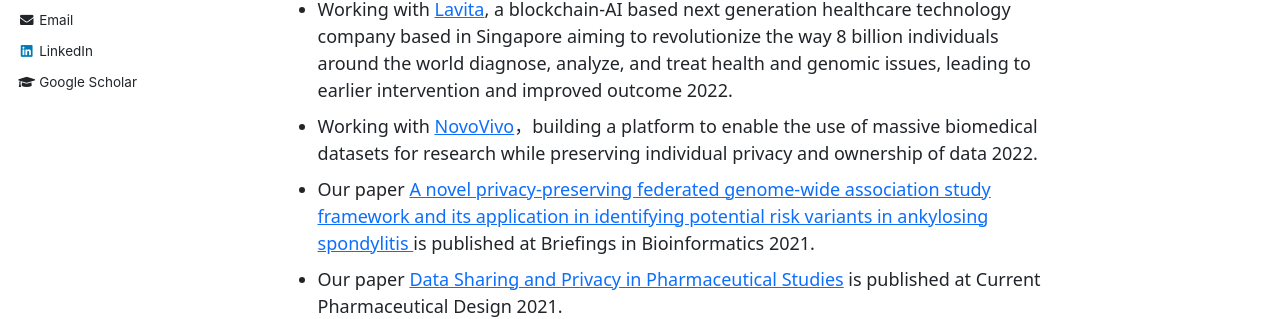
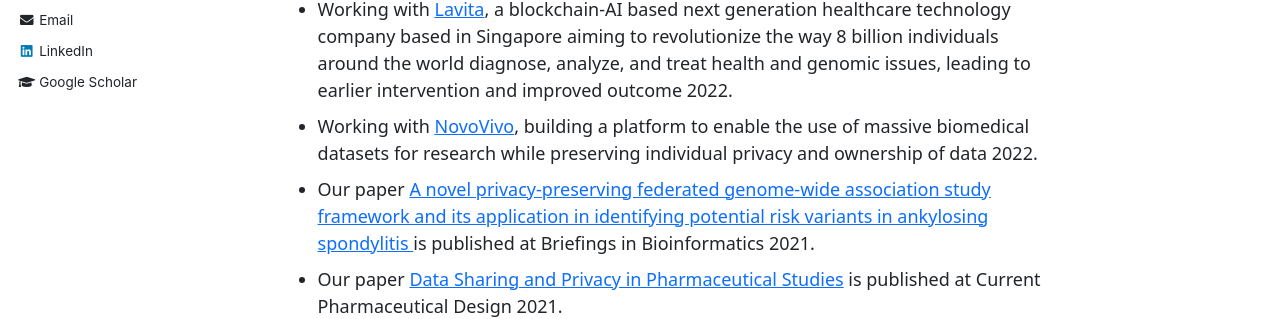
Before and after one commit to edwarddou2020/edwarddou2020.github.io, a Jekyll site: the page built from _pages/about.md, in a window 1280 px wide and 968 px high. Shown: the part 441-760 px from the top of the window. Built offline with Jekyll 4.4.1, drawn with Linux system fonts in a browser that asks for light colours.

```diff
--- a/_pages/about.md
+++ b/_pages/about.md
@@ -15,6 +15,6 @@ I received my Ph.D. in Computer Engineering at the New Jersey Institute of Techn
 
 ### News & updates
 * Working with [Lavita](https://www.lavita.ai/), a blockchain-AI based next generation healthcare technology company based in Singapore aiming to revolutionize the way 8 billion individuals around the world diagnose, analyze, and treat health and genomic issues, leading to earlier intervention and improved outcome 2022.
-* Working with [NovoVivo](http://www.novovivo.io/)，building a platform to enable the use of massive biomedical datasets for research while preserving individual privacy and ownership of data 2022.
+* Working with [NovoVivo](http://www.novovivo.io/), building a platform to enable the use of massive biomedical datasets for research while preserving individual privacy and ownership of data 2022.
 * Our paper [A novel privacy-preserving federated genome-wide association study framework and its application in identifying potential risk variants in ankylosing spondylitis ](https://academic.oup.com/bib/article-abstract/22/3/bbaa090/5860679) is published at Briefings in Bioinformatics 2021.
 * Our paper [Data Sharing and Privacy in Pharmaceutical Studies]([https://aclanthology.org/2022.csrr-1.6/](https://www.ingentaconnect.com/content/ben/cpd/2021/00000027/00000007/art00003)) is published at Current Pharmaceutical Design 2021.
```
